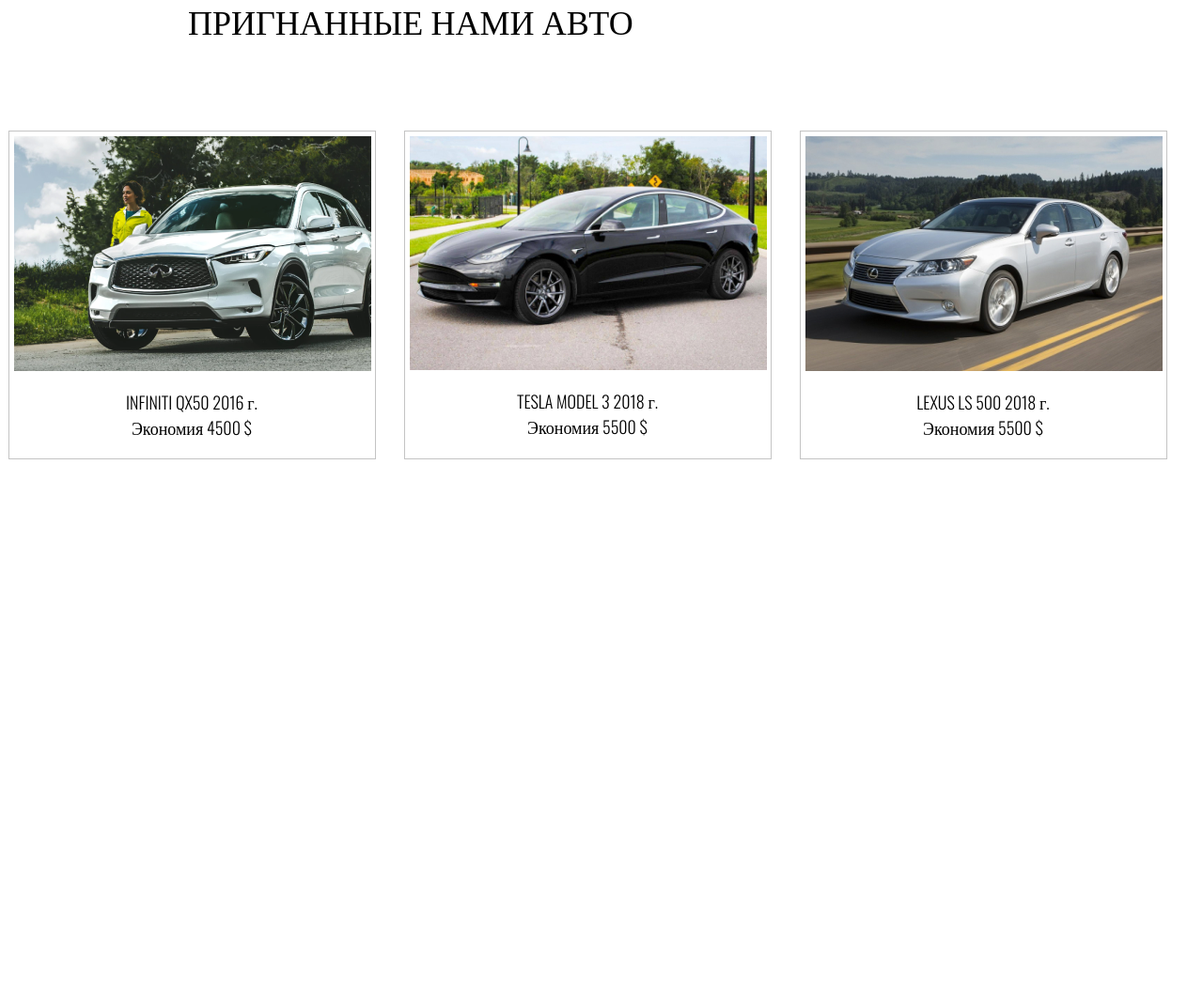
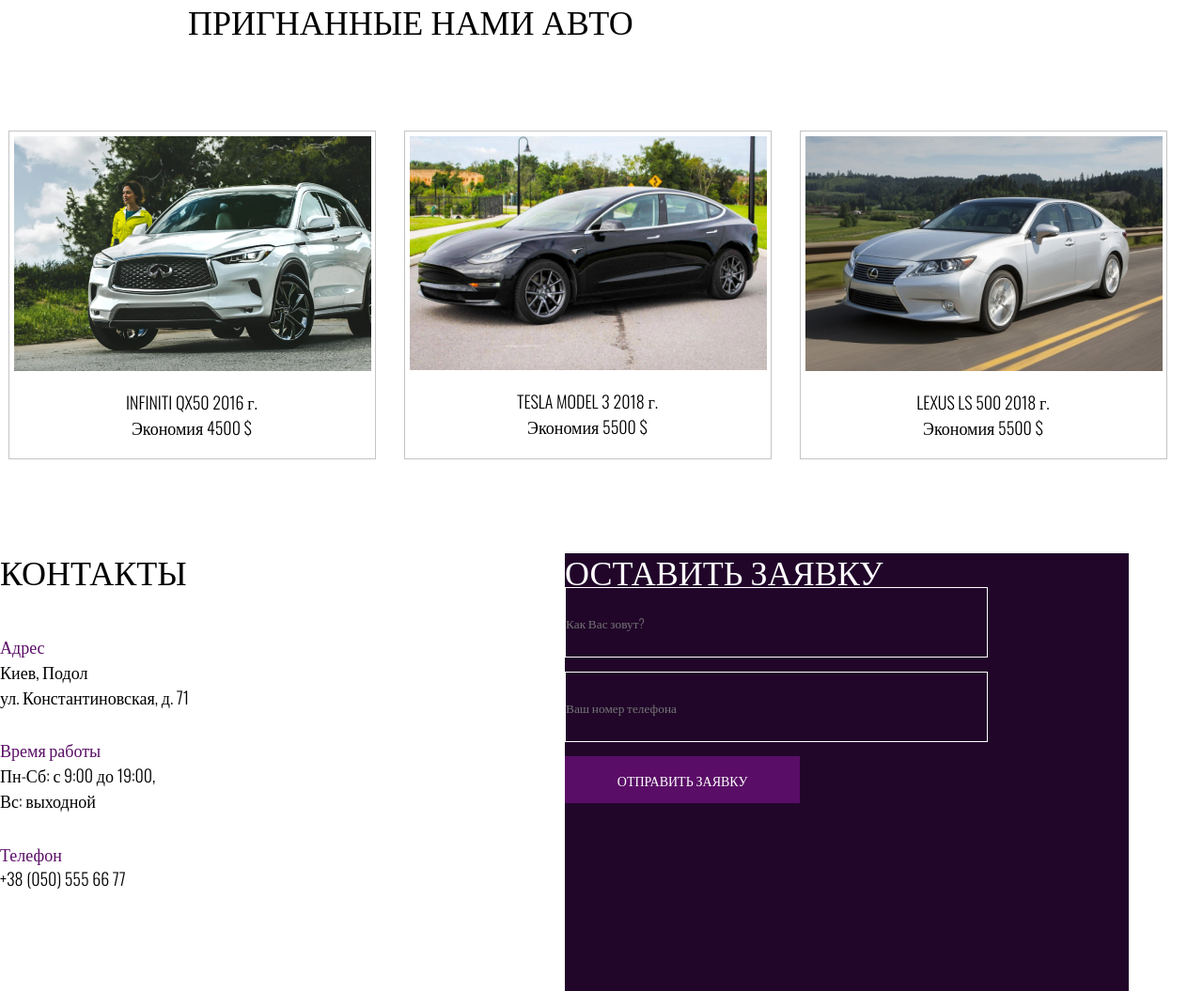
Before and after one commit to SelesPurple/AUTOexpress, a plain HTML site: page index.html in a window 1280 px wide. Shown: the part 2484-3539 px from the top of the page at 94% size. Before the commit the page ends 2973 px from the top, so only its background shows below. Drawn offline with nearby package versions, Linux system fonts and the light colour scheme.

Commit message:
starting the last block

```diff
--- a/index.html
+++ b/index.html
@@ -140,5 +140,48 @@
             </div>
         </div>
     </div>
+    <div class="contacts">
+        <div class="address">
+            <div class="address">
+                <h2>Контакты</h2>
+                <div class="address-block">
+                    <p class="title">
+                        Адрес
+                    </p>
+                    <p>
+                        Киев, Подол
+                    </p>
+                    <p>
+                        ул. Константиновская, д. 71
+                    </p>
+                </div>
+                <div class="address-block">
+                    <p class="title">
+                        Время работы
+                    </p>
+                    <p>
+                        Пн-Сб: с 9:00 до 19:00,
+                    </p>
+                    <p>Вс: выходной</p>
+                </div>
+                <div class="address-block">
+                    <p class="title">
+                        Телефон
+                    </p>
+                    <p>
+                        +38 (050) 555 66 77
+                    </p>
+                </div>
+            </div>
+        </div>
+        <div class="app">
+            <h2>Оставить заявку</h2>
+            <form action="#">
+                <input type="text" name="name" placeholder="Как Вас зовут?">
+                <input type="tel" name="number" placeholder="Ваш номер телефона">
+                <button>Отправить заявку</button>
+            </form>
+        </div>
+    </div>
 </body>
 </html>
--- a/style.scss
+++ b/style.scss
@@ -204,6 +204,42 @@ body {
         }
     }
 
+    .contacts {
+        display: flex;
+        .address {
+            h2 {
+                margin-bottom: 50px;
+            }
+            margin-right: 200px;
+            .address-block {
+                margin-bottom: 30px;
+                .title {
+                    color: $accent;
+                }
+            }
+        }
+        .app {
+            width: 600px;
+            height: 466px;
+            background-color: $branded;
+            color: $white;
+            display: flex;
+            flex-direction: column;
+            form {
+                display: flex;
+                flex-direction: column;
+                input {
+                    background-color: $branded;
+                    border: 1px solid $white;
+                    color: $white;
+                    width: 450px;
+                    height: 75px;
+                    margin-bottom: 15px ;
+
+                }
+            }
+        }
+    }
 
 
 
```
Also changed, not shown: style.css.
